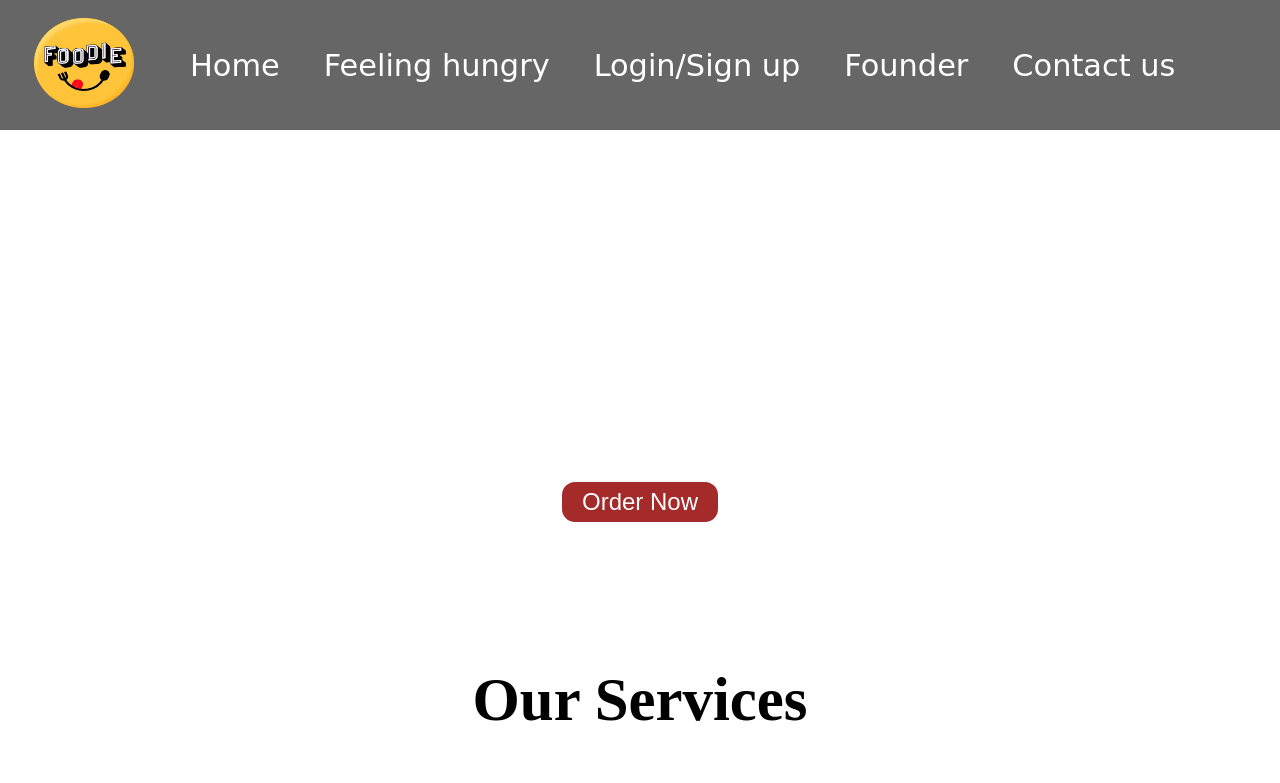
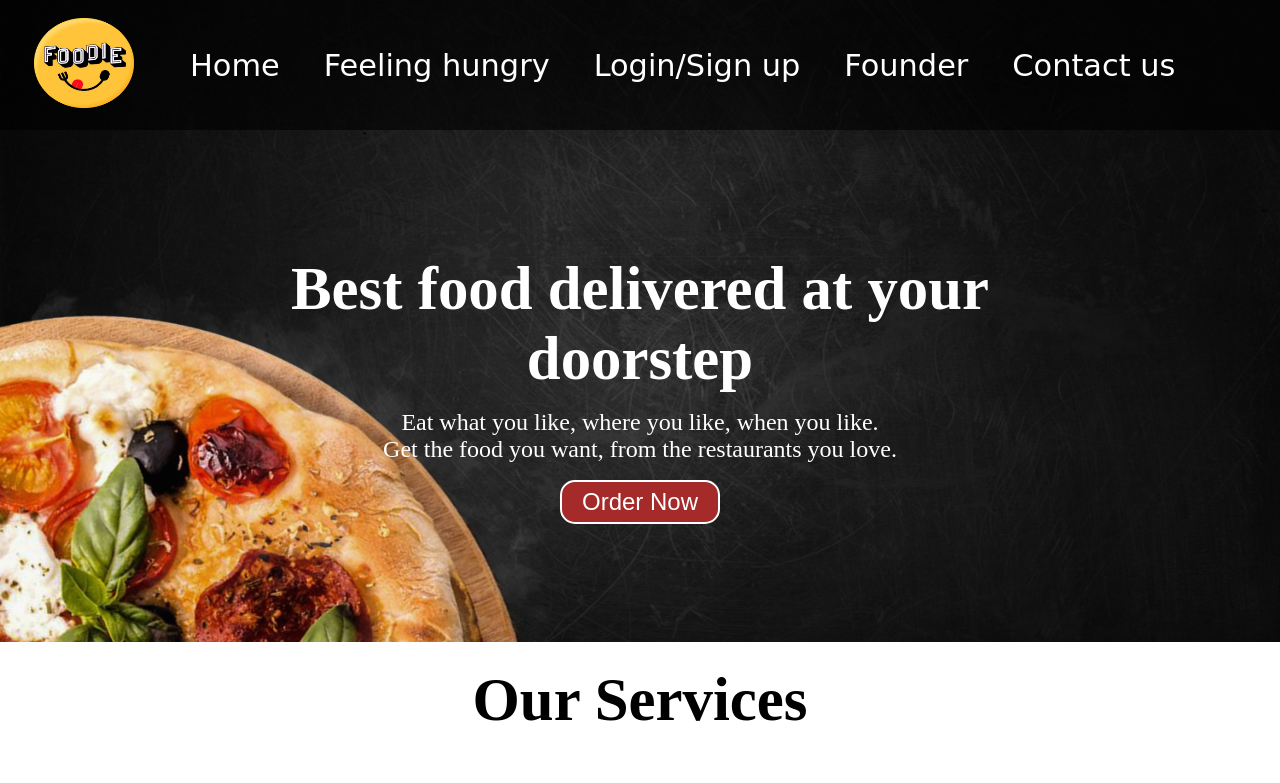
Before and after one commit to abadoni19/food_delivery_system, a plain HTML site: page index.html in a window 1280 px wide. Shown: the top 783 px of the page. Drawn offline with Linux system fonts and the light colour scheme.

Commit message:
Update styles.css

```diff
--- a/styles.css
+++ b/styles.css
@@ -82,7 +82,7 @@ html{
 #home::before{
     content: "";
     position: absolute;
-    background: url('../HTML-site/img6.jpg') no-repeat center center/cover;
+    background: url('img6.jpg') no-repeat center center/cover;
     height: 642px;
     top:0px;
     left:0px;
```
